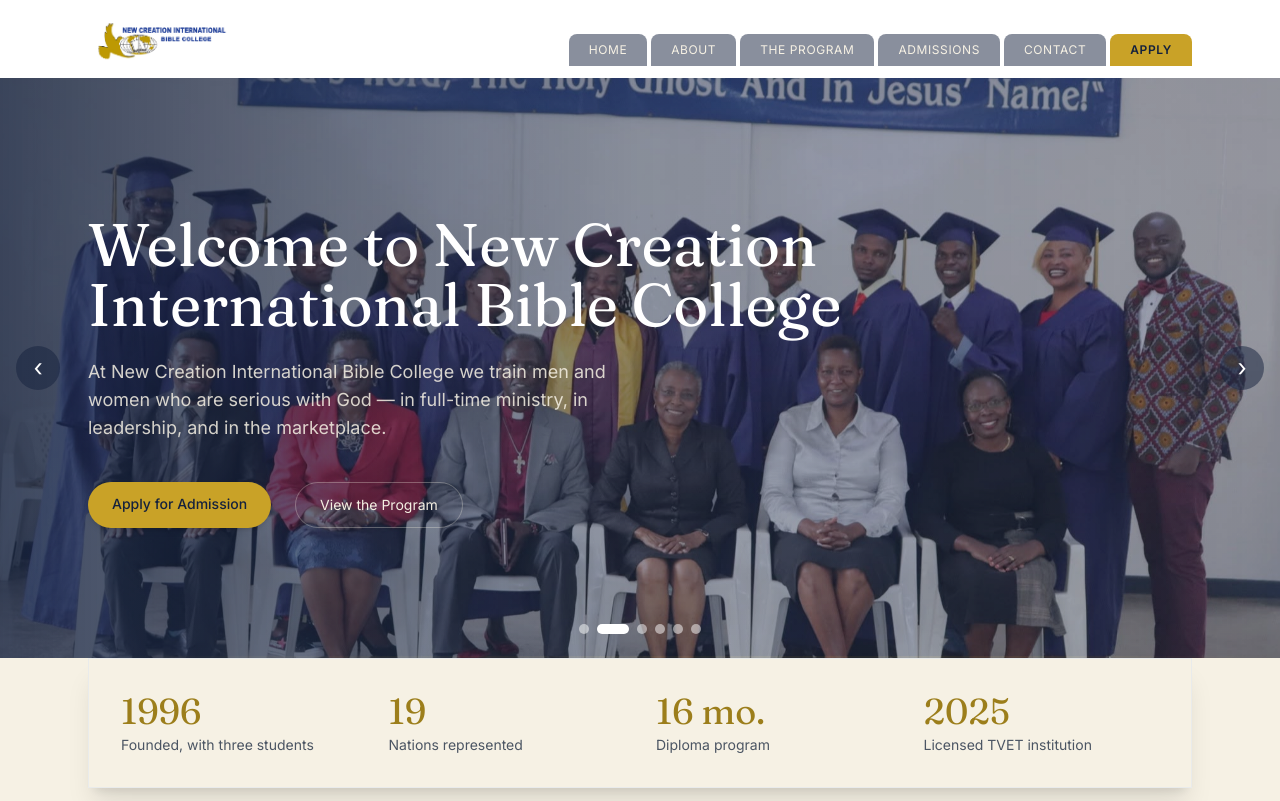
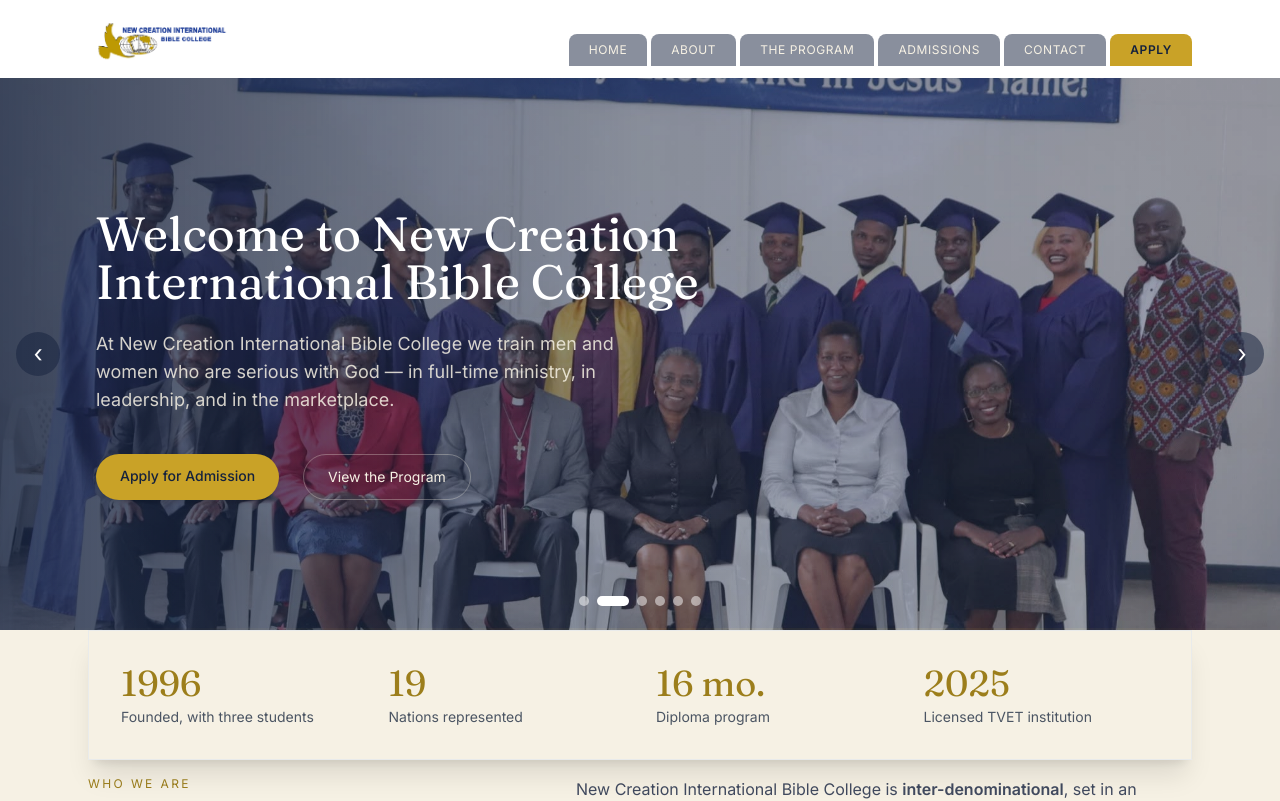
Before and after one commit to matthewkuria/ncibc, a Next.js app: page / in a window 1280 px wide. Shown: the top 801 px of the page. Built offline with nearby package versions, Linux system fonts and the light colour scheme.

Commit message:
Revamp hero section

```diff
--- a/app/page.tsx
+++ b/app/page.tsx
@@ -42,16 +42,15 @@
   return (
     <>
       {/* Hero */}
-      <section className="relative overflow-hidden bg-ink">
+      <section className="relative mx-auto overflow-hidden bg-ink">
         <HeroCarousel />
-
-        <div className="relative mx-auto max-w-6xl px-6 pb-24 pt-20 text-white md:pb-32 md:pt-28">
+        <div className="relative flex flex-col items-center sm:items-start px-6 sm:pl-24 pb-24 pt-20 text-white md:pb-32 md:pt-28">
           <h1
-            className={`font-display mt-6 max-w-3xl  text-4xl leading-[1.1] text-balance sm:text-5xl md:text-6xl`}
+            className={`font-display mt-24 sm:mt-5  text-3xl leading-[1.1] text-balance sm:text-4xl md:text-5xl`}
           >
             Welcome to New Creation International Bible College
           </h1>
-          <p className="hidden md:block mt-6 max-w-xl font-body text-base leading-relaxed text-parchment/85 md:text-lg">
+          <p className="hidden md:block mt-6 sm:max-w-xl font-body text-base leading-relaxed text-parchment/85 md:text-lg">
             At New Creation International Bible College we train men and women
             who are serious with God &mdash; in full-time ministry, in
             leadership, and in the marketplace.
```
